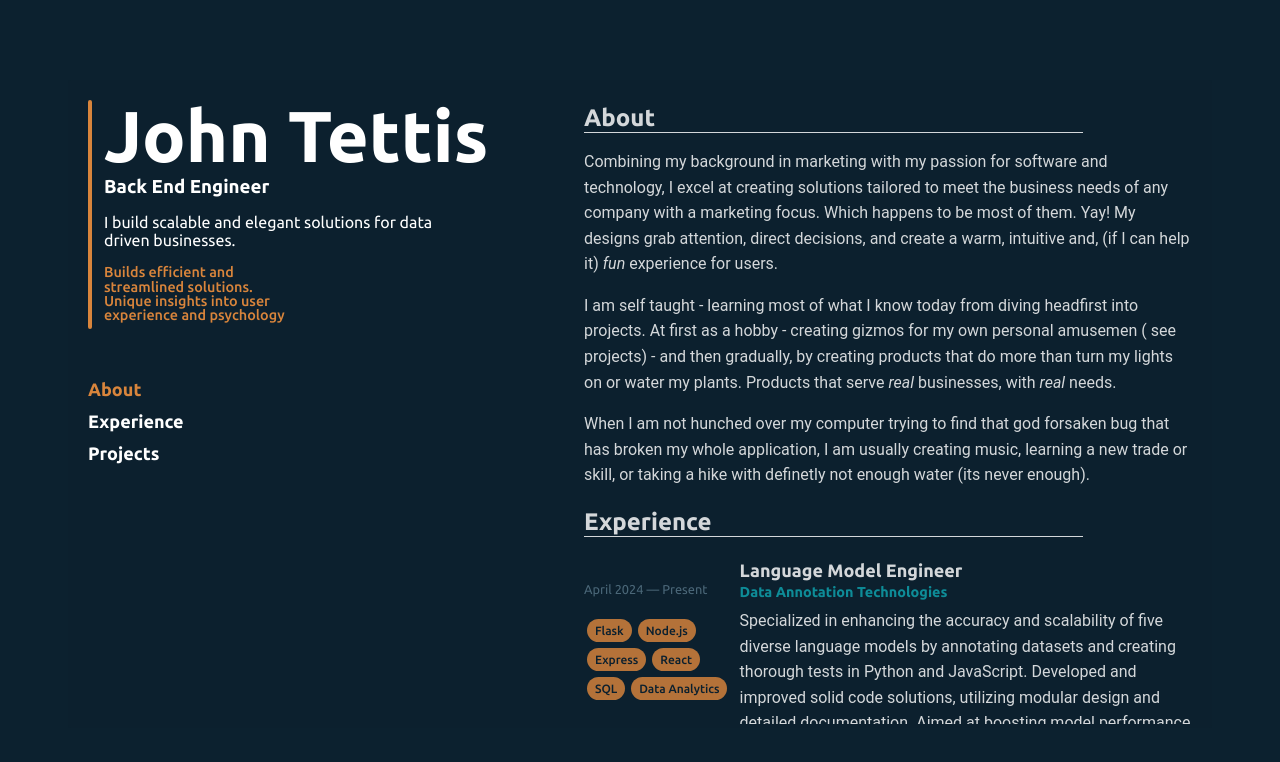
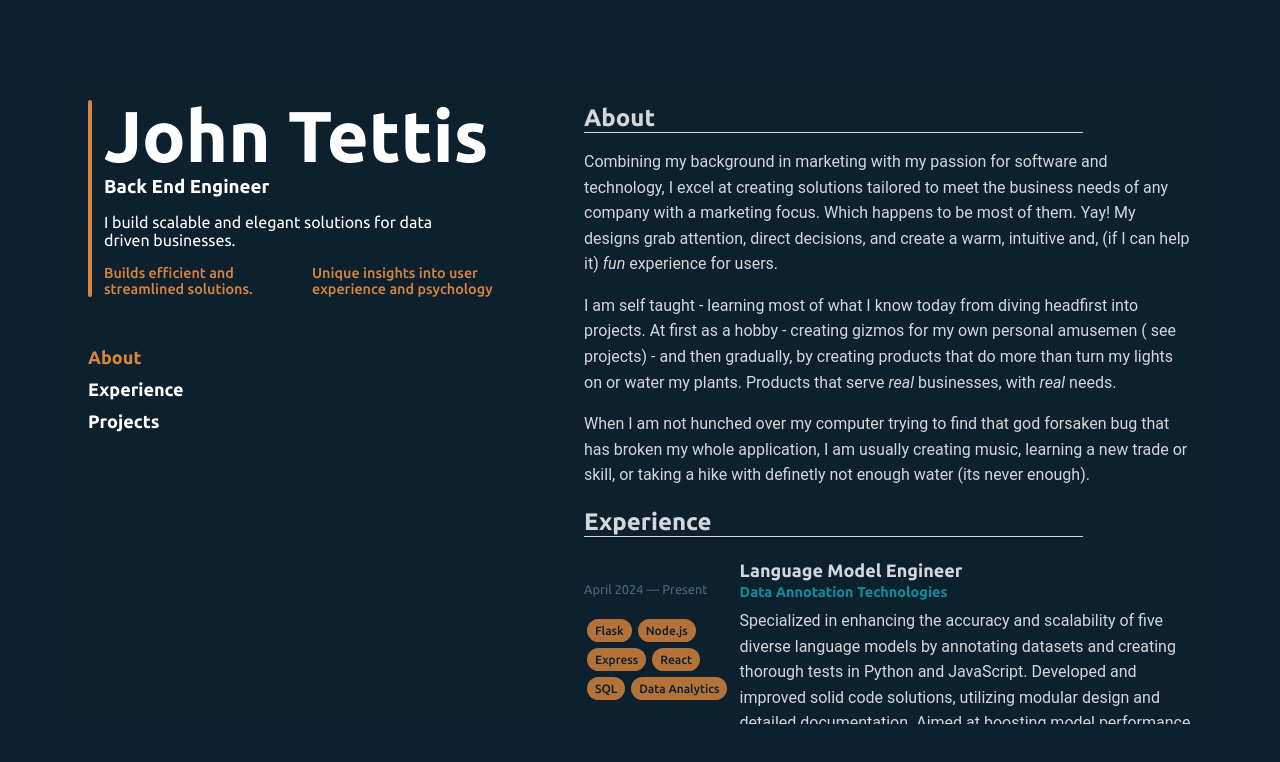
Before and after one commit to john-tettis/portfolio-updated, a React (Create React App) app: page / in a window 1280 px wide. Shown: the top 762 px of the page. Built offline with nearby package versions, Linux system fonts and the light colour scheme.

Commit message:
be careful when you copy paste - fixed classname error

```diff
--- a/src/Components/Bio.js
+++ b/src/Components/Bio.js
@@ -11,7 +11,7 @@ const Bio = ({loading})=>{
             <h3 className={'title ' + (loading ? '': ' slide-in one')}>Back End Engineer</h3>
             <div>
             <p className={'desc ' + (loading ? '': ' slide-in two')}> I build scalable and elegant solutions for data driven businesses. </p>
-                <div className={'name ' + (loading ? '': ' slide-in three')}>
+                <div className={'desc-container ' + (loading ? '': ' slide-in three')}>
                     <div className='sub-desc'>
                         <p>
                            Builds efficient and streamlined solutions.
```
